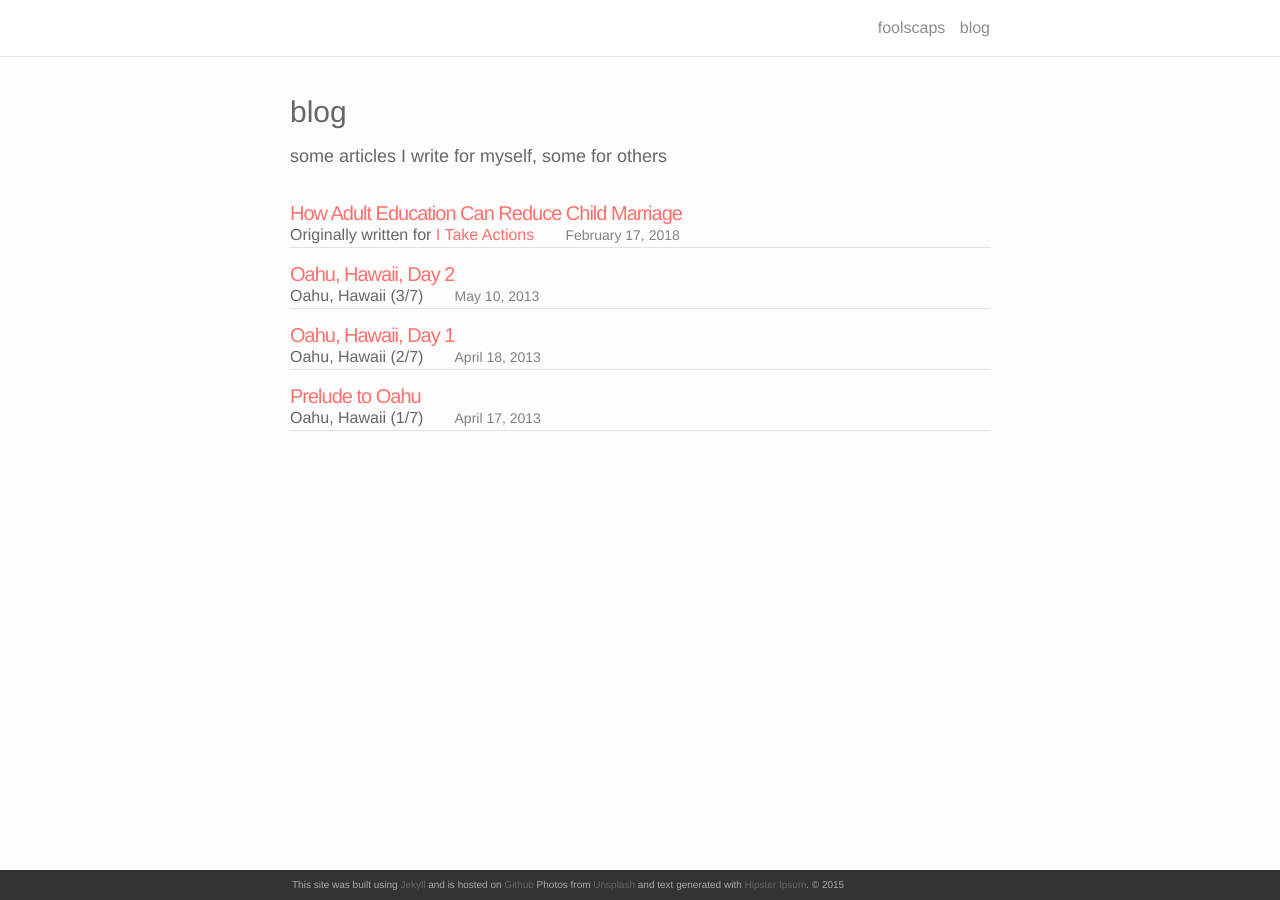
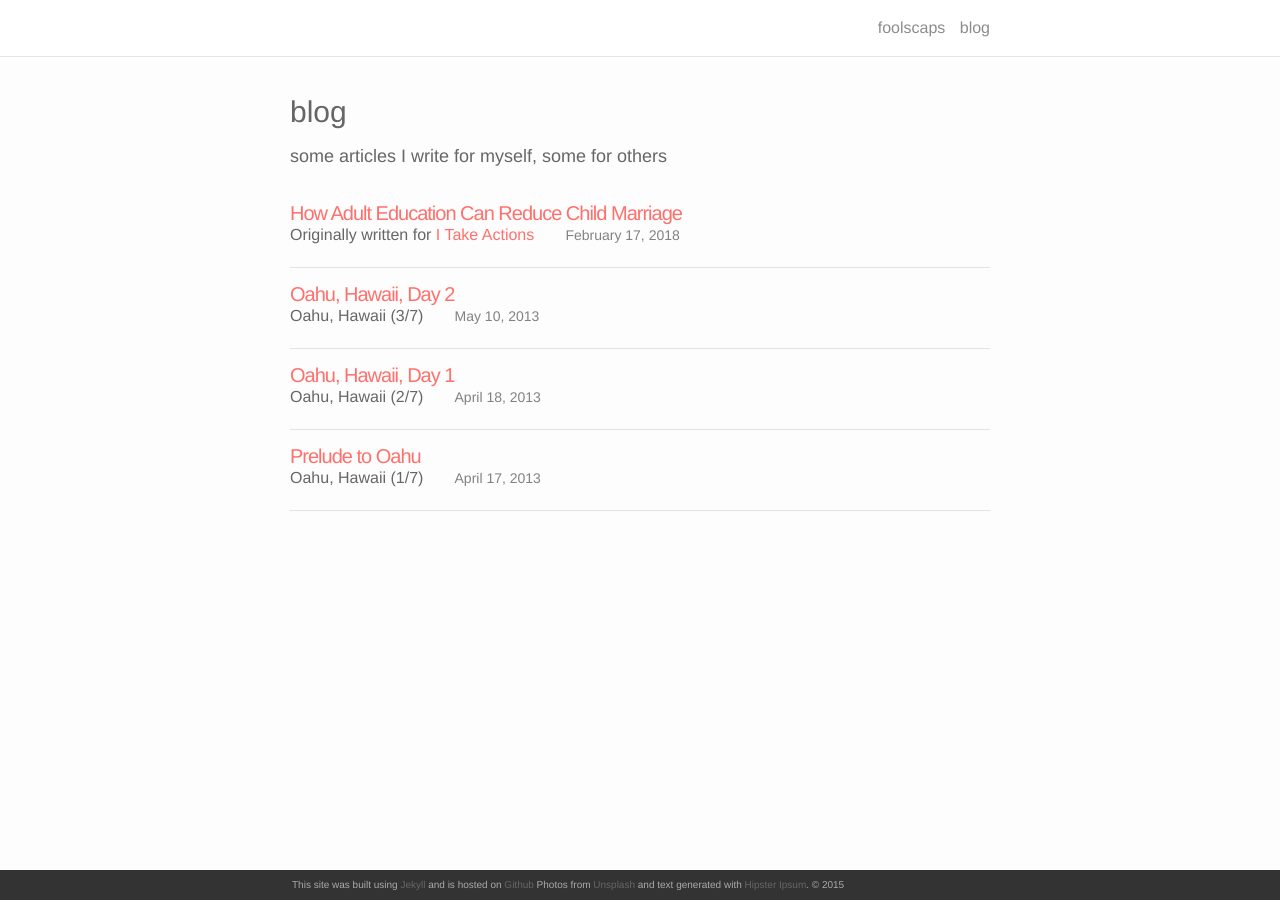
Before and after one commit to foolscaps/foolscaps.github.io, a Jekyll site: the page built from blog.md, in a window 1280 px wide. Built offline with Jekyll 4.4.1, drawn with Linux system fonts in a browser that asks for light colours; nearby versions of some CDN libraries.

Commit message:
Update _base.scss

```diff
--- a/_sass/_base.scss
+++ b/_sass/_base.scss
@@ -79,7 +79,7 @@ hr{
     height: 0;
     border-top: 1px solid rgba(0, 0, 0, 0.1);
     border-bottom: 1px solid rgba(255, 255, 255, 0.3);
-
+    margin-top: $vertical-spacing-unit;
 }
 
 
```
